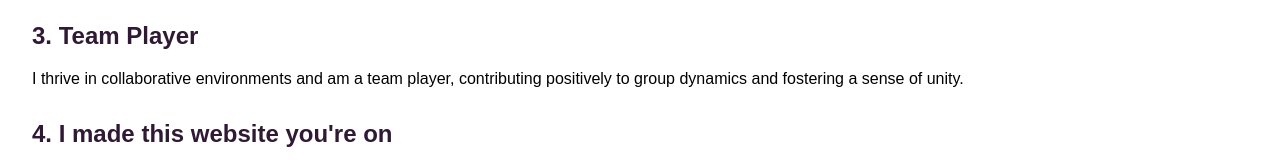
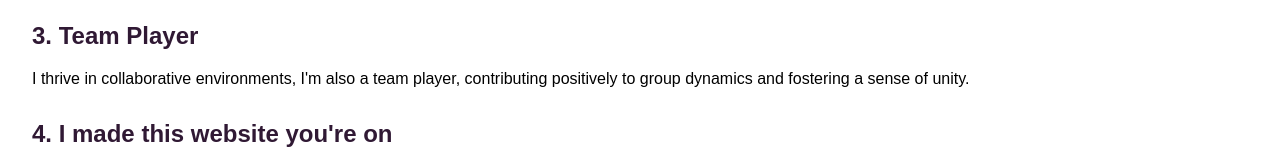
Before and after one commit to DivineDez/MySoaRRC-2, a plain HTML site: page index.html in a window 1280 px wide. Shown: the part 295-455 px from the top of the page. Drawn offline with Linux system fonts and the light colour scheme.

Commit message:
Update index.html

```diff
--- a/index.html
+++ b/index.html
@@ -25,7 +25,7 @@
 
         <article>
             <h2>3. Team Player</h2>
-            <p>I thrive in collaborative environments and am a team player, contributing positively to group dynamics and fostering a sense of unity.</p>
+            <p>I thrive in collaborative environments, I'm also a team player, contributing positively to group dynamics and fostering a sense of unity.</p>
         </article>
 
        <article>
```
